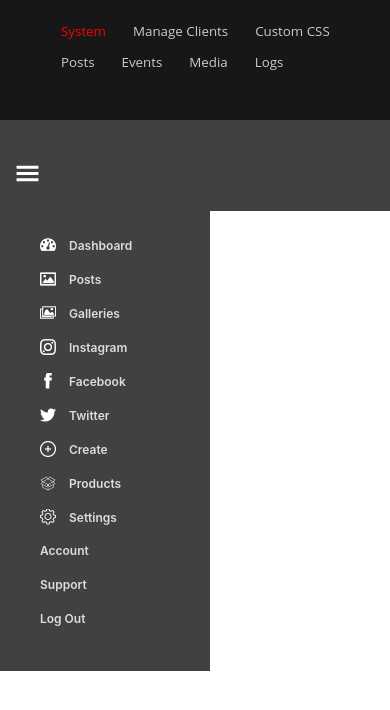
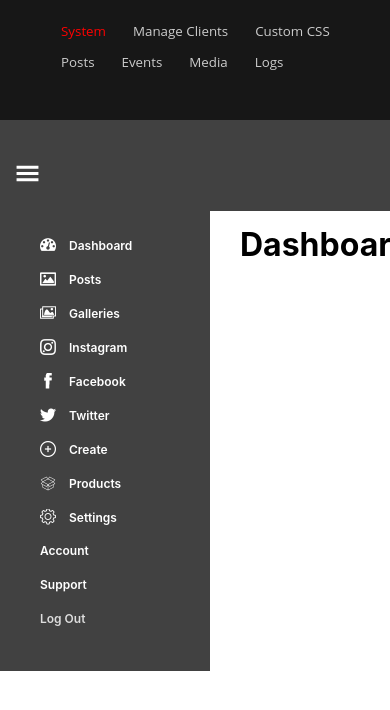
Before and after one commit to anthonyTahtouh/oculizm-react, a React (Create React App) app: page / in a window 390 px wide. Both pictures are taken after a click on the icon 27 px from the left and 173 px from the top of the page. Shown: the top 710 px of the page. Built offline with nearby package versions, Linux system fonts and the light colour scheme.

Commit message:
mobile sidebar link fix

```diff
--- a/src/App.css
+++ b/src/App.css
@@ -44,3 +44,9 @@
     transform: rotate(360deg);
   }
 }
+
+@media (max-width: 767px){
+  .pageContainer {
+    margin-top: 225px;
+  }
+}
--- a/src/Components/Sidebar/NavbarMobileView.js
+++ b/src/Components/Sidebar/NavbarMobileView.js
@@ -1,6 +1,7 @@
 import React, { useState } from "react";
 import "./NavbarMobileView.css";
 import { GiHamburgerMenu } from "react-icons/gi";
+import {Link} from "react-router-dom";
 
 const NavbarMobileView = () => {
   const [open, setOpen] = useState(false);
@@ -21,47 +22,91 @@
         <div className="mobile-nav">
           <ul>
             <li className="nav-item">
+              <Link
+              to="/"
+              >
               <span className="sidebar-icon dashboard-icon"></span> Dashboard
+              </Link>
             </li>
 
             <li className="nav-item">
+            <Link
+              to="/posts"
+              >
               <span className="sidebar-icon posts-icon"></span> Posts
+              </Link>
             </li>
 
             <li className="nav-item">
+            <Link
+              to="/galleries"
+              >
               <span className="sidebar-icon galleries-icon"></span> Galleries
+            </Link>
             </li>
 
             <li className="nav-item">
+            <Link
+              to="/instagram"
+              >
               <span className="sidebar-icon instagram-icon"></span> Instagram
+            </Link>
             </li>
 
             <li className="nav-item">
+            <Link
+              to="/facebook"
+              >
               <span className="sidebar-icon facebook-icon"></span> Facebook
+            </Link>
             </li>
 
             <li className="nav-item">
+            <Link
+              to="/twitter"
+              >
               <span className="sidebar-icon twitter-icon"></span> Twitter
+            </Link>
             </li>
 
             <li className="nav-item">
+            <Link
+              to="/create"
+              >
               <span className="sidebar-icon create-icon"></span> Create
+            </Link>
             </li>
 
             <li className="nav-item">
+            <Link
+              to="/products"
+              >
               <span className="sidebar-icon products-icon"></span> Products
+            </Link>
             </li>
 
             <li className="nav-item">
+            <Link
+              to="/settings"
+              >
               <span className="sidebar-icon settings-icon"></span> Settings
+            </Link>
             </li>
 
             <li className="nav-item small-height">
+            <Link
+              to="/account"
+              >
               Account
+            </Link>
             </li>
 
             <li className="nav-item small-height">
-               Support
+              <Link
+                to="/support"
+                >
+                Support
+              </Link>
             </li>
 
             <li className="nav-item small-height">
```
